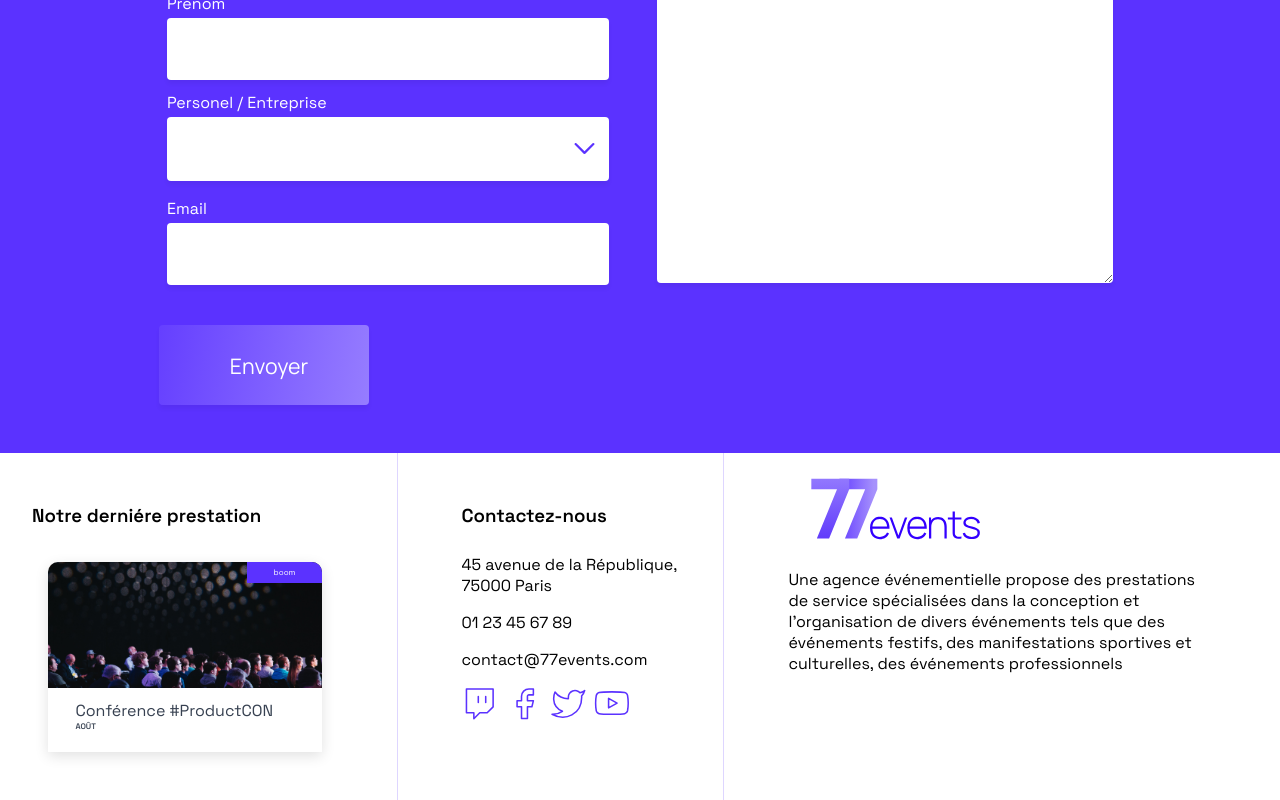
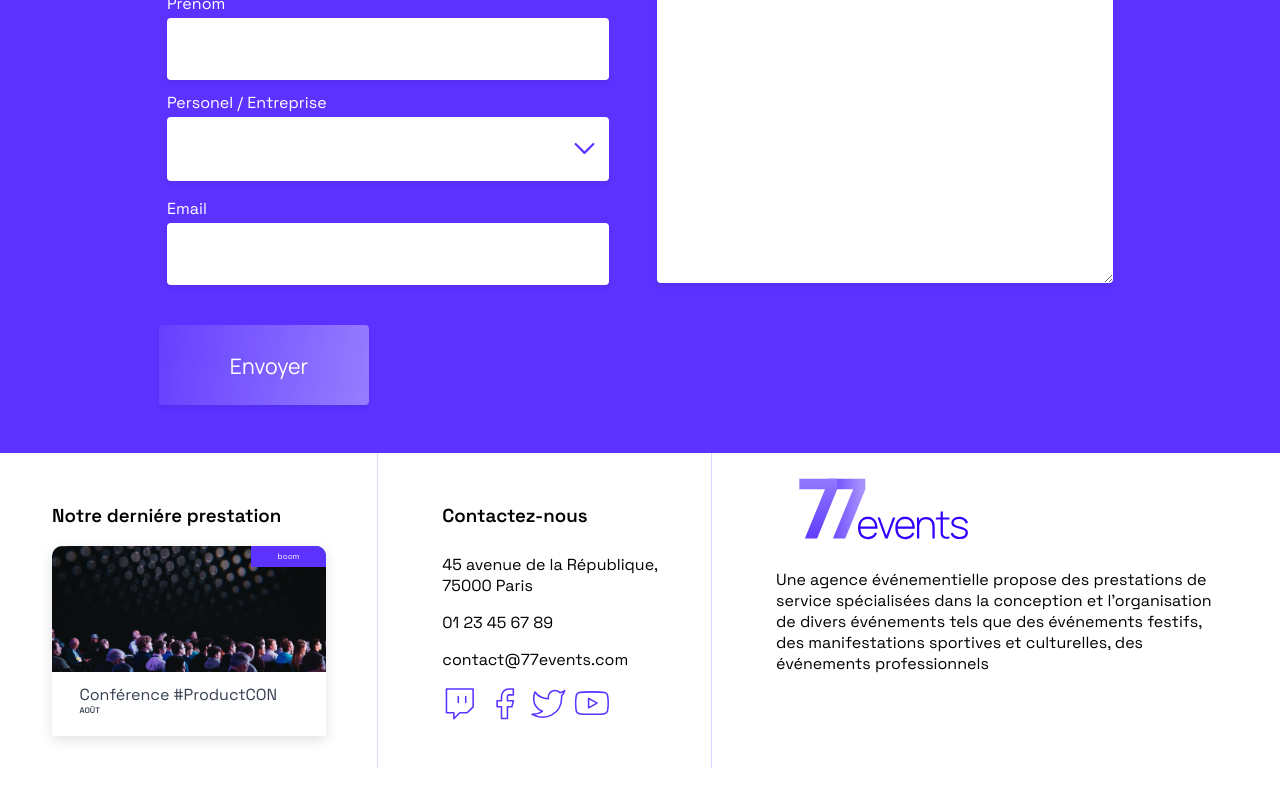
Before and after one commit to Mathilde-ctrl/P10-Debuggez-le-site-agence-Mathilde-Plancq, a React (Create React App) app: page / in a window 1280 px wide. Shown: the part 5660-6460 px from the top of the page. After the commit the page ends 6428 px from the top, so only its background shows below. Built offline with nearby package versions, Linux system fonts and the light colour scheme.

Commit message:
Add date test + change last event css

```diff
--- a/src/components/EventCard/_eventCard.scss
+++ b/src/components/EventCard/_eventCard.scss
@@ -8,6 +8,7 @@
   &--small {
     width: 274px;
     height: 190px;
+    margin: 0;
     .EventCard__imageContainer {
       height: 126px;
       min-height: auto;
@@ -81,4 +82,7 @@
 
 .lastEvent--small{
   text-decoration: none;
+  height: 190px ;
+  width: 274px ;
+
 }
--- a/src/containers/Slider/index.js
+++ b/src/containers/Slider/index.js
@@ -61,10 +61,9 @@ function Slider(){
 
   return (
     <div className="SlideCardList">
-
       {byDateDesc?.map((focus, idx) => {
         const isDisplayed = index === idx;
-        return (
+         return (
           <div
             key={focus.title}
             className={`SlideCard SlideCard--${isDisplayed ? "display" : "hide"}`}
@@ -78,7 +77,7 @@ function Slider(){
               </div>
             </div>
           </div>
-        );
+         );
       })}
       <div className="SlideCard__paginationContainer">
         <div className="SlideCard__pagination">
@@ -88,7 +87,7 @@ function Slider(){
               type="radio"
               name="radio-button"
               checked={index === radioIdx}
-              onChange={()=> setIndex(radioIdx)}
+              readOnly
             />
           ))}
         </div>
--- a/src/pages/Home/home_page.scss
+++ b/src/pages/Home/home_page.scss
@@ -148,14 +148,15 @@ footer {
       }
 
       svg {
-        margin-right: 8px;
+       margin-right: 8px;
       }
     }
   }
 
   .presta {
-    width: 35%;
+    width: 30%;
     border-right: 1px solid rgba(91, 50, 255, 0.2);
+    margin-left: 20px;
   }
 
   .description {
--- a/src/pages/Home/index.js
+++ b/src/pages/Home/index.js
@@ -30,8 +30,8 @@ const Page = () => {
       <section className="SliderContainer">
         <Slider />
       </section>
-      <section className="ServicesContainer" id="nos-services">
-        <h2 className="Title" data-testid="section-nos-services" >Nos services</h2>
+      <section className="ServicesContainer" id="nos-services" data-testid="section-nos-services" >
+        <h2 className="Title"  >Nos services</h2>
         <p>Nous organisons des événements sur mesure partout dans le monde</p>
         <div className="ListContainer">
           <ServiceCard imageSrc="/images/priscilla-du-preez-Q7wGvnbuwj0-unsplash1.png">
```
Also changed, not shown: 2 other files (tests, documents, lock files or other folders).
